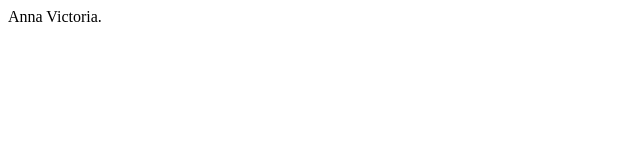
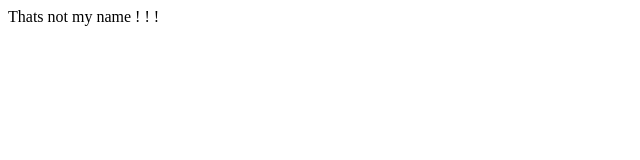
Before and after one commit to Anna-e-Victoria/Anna-e-Victoria.github.io, a plain HTML site: page index.html in a window 1280 px wide. Shown: the full height of the page, 0-640 px from the left. Drawn offline with Linux system fonts and the light colour scheme.

Commit message:
Update text in index.html

```diff
--- a/index.html
+++ b/index.html
@@ -6,6 +6,6 @@
     <title>Document</title>
 </head>
 <body>
-    Anna Victoria.
+   Thats not my name ! ! !
 </body>
 </html>
```
